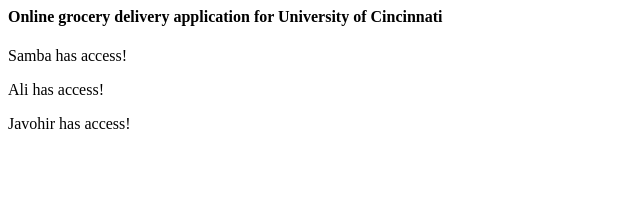
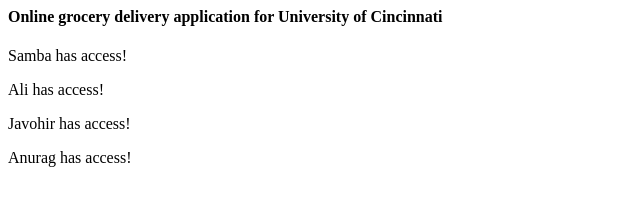
Before and after one commit to JavohirO2/BearMart, a plain HTML site: page index.html in a window 1280 px wide. Shown: the whole page, without its empty margins (0-640 px from the left). Drawn offline with Linux system fonts and the light colour scheme.

Commit message:
Anurag has access!

```diff
--- a/index.html
+++ b/index.html
@@ -8,5 +8,5 @@
     <p>Samba has access!</p>
     <p>Ali has access!</p>
     <p>Javohir has access!</p>
-    <p> </p>
+    <p> Anurag has access!</p>
 </html>
```
